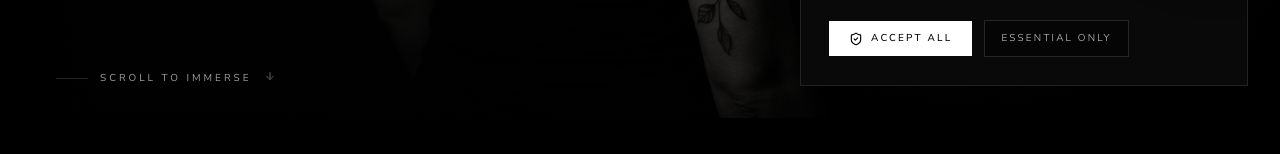
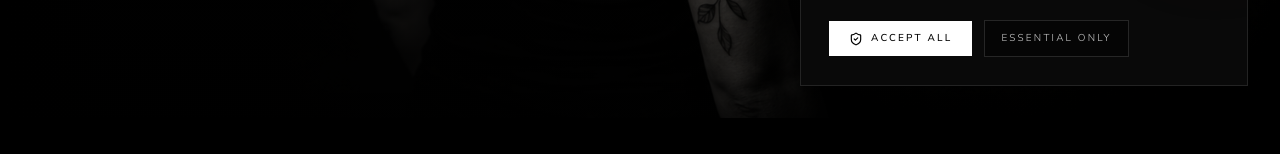
Before and after one commit to Ginuuuuu/RAZZOUK, a Next.js app: page / in a window 1280 px wide. Shown: the part 682-836 px from the top of the page. Built offline with nearby package versions, Linux system fonts and the light colour scheme; a web font is replaced by a local one.

Commit message:
feat: implement cinematic hero opening component with scroll-triggered animations

```diff
--- a/src/components/hero/Hero01Opening.tsx
+++ b/src/components/hero/Hero01Opening.tsx
@@ -5,7 +5,7 @@ import Image from "next/image";
 import { motion, useScroll, useTransform, AnimatePresence } from "framer-motion";
 import { ROTATING_SERVICES, STUDIO_STATEMENT } from "@/data/services";
 import { InquiryModal } from "@/components/navigation/InquiryModal";
-import { ArrowDown, ArrowRight } from "lucide-react";
+import { ArrowRight } from "lucide-react";
 
 export function Hero01Opening() {
   const containerRef = useRef<HTMLDivElement>(null);
@@ -140,12 +140,6 @@ export function Hero01Opening() {
               </div>
             </div>
 
-            {/* Subtle scroll cue at bottom left */}
-            <div className="absolute bottom-8 left-6 sm:left-10 md:left-14 flex items-center gap-3 text-neutral-400 text-[10px] tracking-[0.3em] uppercase">
-              <span className="w-8 h-[1px] bg-neutral-800" />
-              <span>Scroll to immerse</span>
-              <ArrowDown className="w-3 h-3 animate-bounce opacity-60" />
-            </div>
           </motion.div>
 
           {/* Layer 2: Transitional "LET'S DESIGN" (z-30, enters only on scroll toward Hero 02) */}
```
